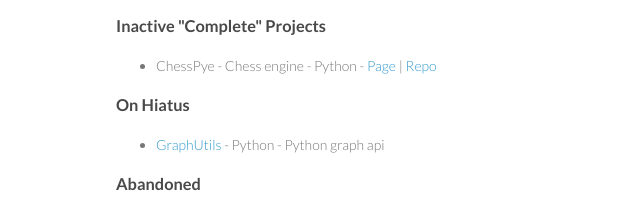
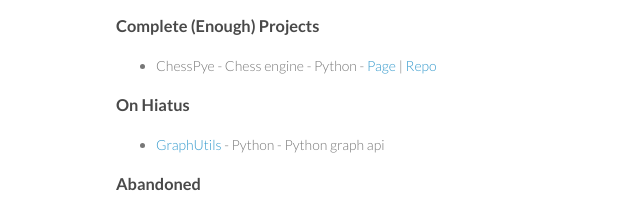
Before and after one commit to crawfonw/crawfonw.github.io, a plain HTML site: page index.html in a window 1280 px wide. Shown: the part 220-418 px from the top of the page, 454-1094 px from the left. Drawn offline with Linux system fonts and the light colour scheme.

Commit message:
Update index.html

```diff
--- a/index.html
+++ b/index.html
@@ -32,7 +32,7 @@
   <li>RHUMC - Conference Scheduling Software - Python/Django - <a href="http://crawfonw.github.io/RHUMC/">Page</a> | <a href="https://github.com/crawfonw/RHUMC">Repo</a></li>
 </ul>
 
-<h3>Inactive "Complete" Projects</h3>
+<h3>Complete (Enough) Projects</h3>
 <ul>
 <li>ChessPye - Chess engine - Python - <a href="http://crawfonw.github.io/ChessPye/">Page</a> | <a href="https://github.com/crawfonw/ChessPye">Repo</a></li>
 </ul>
```
